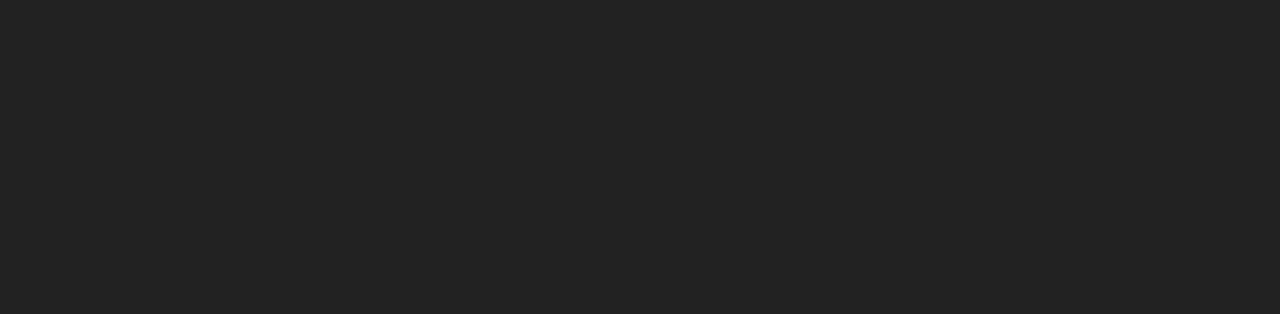
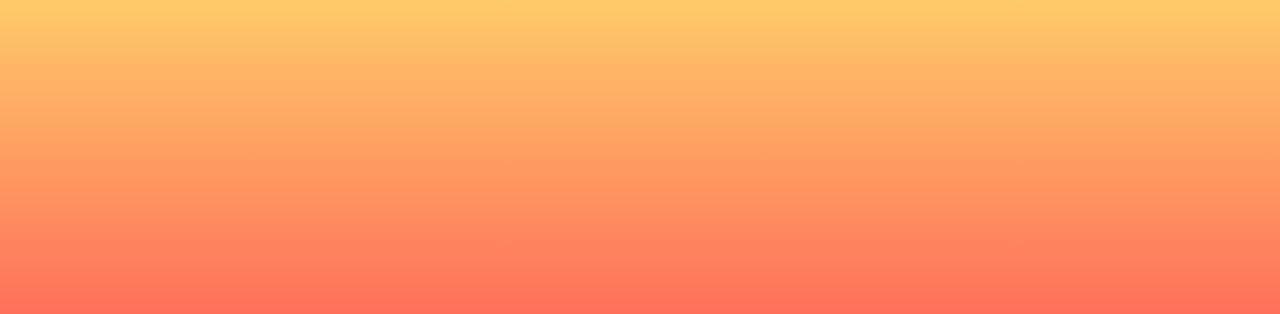
Before and after one commit to MatTim314/pers-web, an Astro site: page / in a window 1280 px wide. Shown: the top 314 px of the page. Built offline with nearby package versions, Linux system fonts and the light colour scheme; Astro itself is replaced by a stand-in of ours.

Commit message:
feat: gradient background

```diff
--- a/public/styles/global.css
+++ b/public/styles/global.css
@@ -4,20 +4,31 @@
     --main-background-color: #222222;
 }
 
+html {
+    scroll-behavior: smooth;
+    height: 100%;
+}
+
 body {
     padding: 0;
-    background: rgb(34,
-        34,
-        34,
-        1);
-    background-size: 100% 100%;
-    background-position: 0 0;
+    margin: 0;
+    height: 500%;
+    background: var(--main-background-color);
+    background-repeat: no-repeat;
+    background-position: fixed;
     animation: gradient 10s ease infinite;
     color: #FFFAFF;
     height: 100vh;
     font-family: "Quicksand", sans-serif;
+    scrollbar-width: none;
 }
-
+body::-webkit-scrollbar {
+    display: none;
+}
+main {
+    background: rgb(255, 202, 105);
+        background: linear-gradient(180deg, rgba(255, 202, 105, 1) 0%, rgba(255, 87, 87, 1) 50%, rgba(34, 34, 34, 1) 85%);
+}
 @keyframes gradient {
     0% {
         background-position: 0 0;
```
